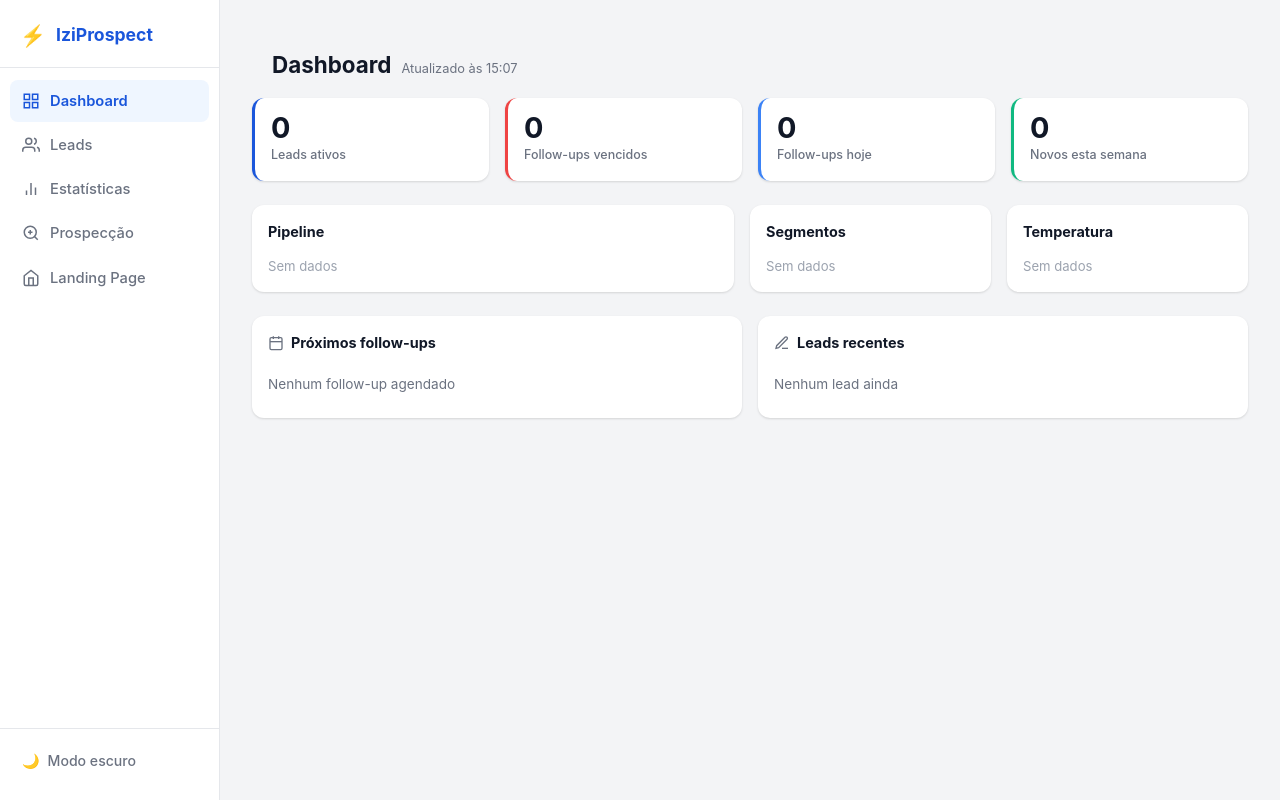
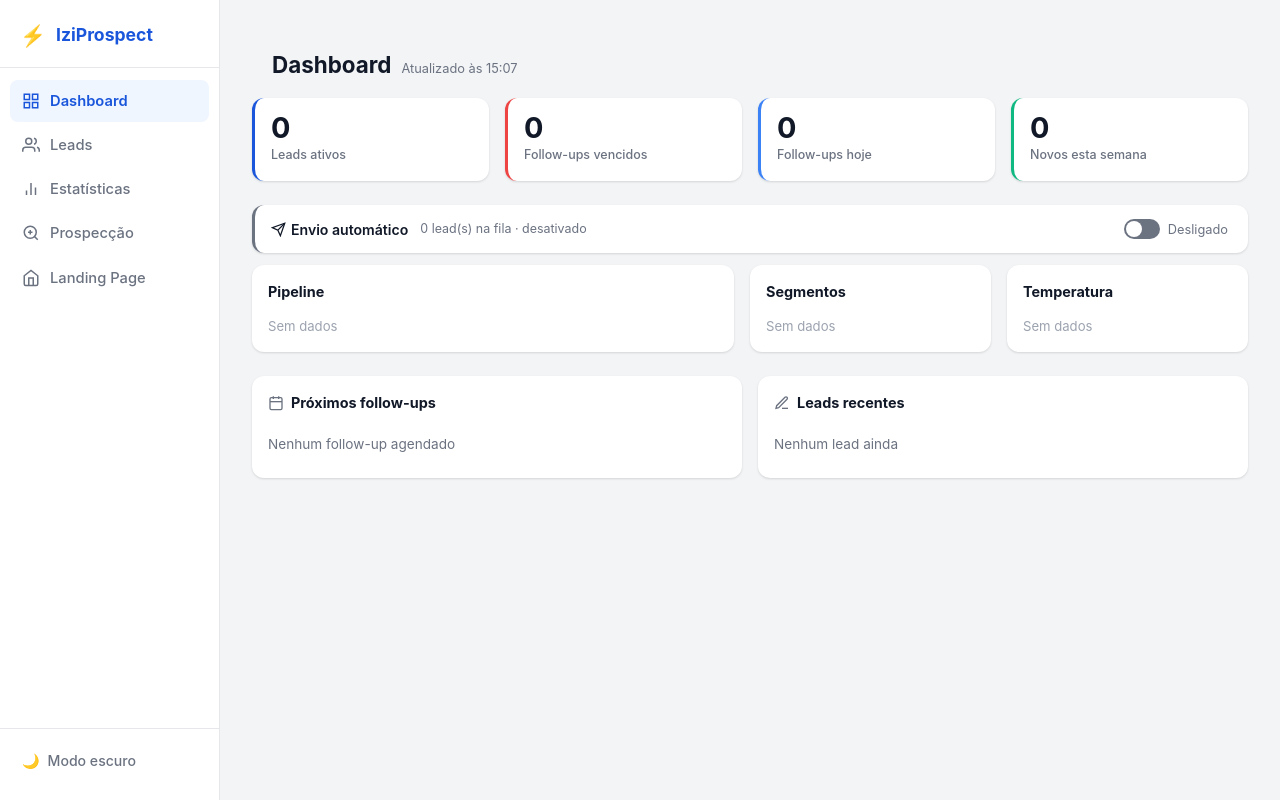
Before and after one commit to Drinhoc/iziprospect, a FastAPI app: page /dashboard in a window 1280 px wide. Run offline with FastAPI, Linux system fonts and the light colour scheme; data that the repository does not hold is empty; some libraries are stand-ins or nearby versions.

Commit message:
feat: auto-send toggle no dashboard + loop sleep 300s
- Dashboard: barra de toggle liga/desliga auto-send sem mexer no .env
  Mostra status (enviados hoje/max, leads na fila, janela horária)
  Toggle persistido na tabela settings_kv (mantém estado após restart)

- DB: nova tabela settings_kv (chave-valor para configurações em runtime)
  + helpers get_setting / set_setting

- Loop: sleep 60s → 300s (5 min)
  Com 7 envios/dia e intervalo mínimo de 3 min entre eles, verificar
  a cada 60s era desnecessário. 5 min é mais que suficiente.

- Loop: lê auto_send_enabled do DB primeiro (toggle dashboard),
  cai para valor do .env se nunca foi alterado via dashboard

- GET /api/auto-send/status: também lê flag do DB

https://claude.ai/code/session_0154T715L3jnK6FQEQsNQRvk

```diff
--- a/app/main.py
+++ b/app/main.py
@@ -132,8 +132,9 @@ async def _auto_sender_loop() -> None:
     """Envia 1 lead por ciclo respeitando janela horária e limite diário.
 
     Ciclo:
-    1. Dorme 60s base entre verificações.
-    2. Verifica se AUTO_SEND_ENABLED=true.
+    1. Dorme 300s (5 min) base entre verificações — com apenas 7 envios/dia
+       e intervalo mínimo de 3 min entre eles, 5 min é mais que suficiente.
+    2. Verifica se auto_send está habilitado (DB tem prioridade sobre .env).
     3. Verifica se está dentro da janela horária configurada.
     4. Tenta enviar 1 lead via AutoSender.
     5. Se enviou: dorme intervalo aleatório (MIN–MAX segundos) antes da próxima tentativa.
@@ -142,9 +143,16 @@ async def _auto_sender_loop() -> None:
     import random
 
     while True:
-        await asyncio.sleep(60)
+        await asyncio.sleep(300)
         try:
-            if not settings.auto_send_enabled:
+            db = get_db_service()
+            # DB tem prioridade: toggle do dashboard sobrescreve .env
+            db_flag = db.get_setting("auto_send_enabled")
+            if db_flag:
+                enabled = db_flag == "true"
+            else:
+                enabled = settings.auto_send_enabled
+            if not enabled:
                 continue
 
             from zoneinfo import ZoneInfo
@@ -154,7 +162,6 @@ async def _auto_sender_loop() -> None:
             if not (settings.auto_send_hora_inicio <= now.hour < settings.auto_send_hora_fim):
                 continue
 
-            db = get_db_service()
             sender = AutoSender(db, evolution_service, settings)
             sent = await sender.send_one()
 
--- a/app/services/db_service.py
+++ b/app/services/db_service.py
@@ -280,6 +280,13 @@ class DBService:
                 cur.execute(
                     "ALTER TABLE leads ADD COLUMN IF NOT EXISTS acao_followup TEXT DEFAULT ''"
                 )
+                # Tabela de configurações persistentes (chave-valor)
+                cur.execute("""
+                    CREATE TABLE IF NOT EXISTS settings_kv (
+                        key   TEXT PRIMARY KEY,
+                        value TEXT NOT NULL DEFAULT ''
+                    )
+                """)
                 # Auto-send: rastreamento de envio automático de primeiro contato
                 cur.execute(
                     "ALTER TABLE leads ADD COLUMN IF NOT EXISTS mensagem_enviada_em TEXT DEFAULT ''"
@@ -910,6 +917,31 @@ class DBService:
         finally:
             self._put(conn)
 
+    def get_setting(self, key: str, default: str = "") -> str:
+        """Lê um valor da tabela settings_kv. Retorna default se não existir."""
+        conn = self._conn()
+        try:
+            with conn.cursor() as cur:
+                cur.execute("SELECT value FROM settings_kv WHERE key = %s", (key,))
+                row = cur.fetchone()
+                return row[0] if row else default
+        finally:
+            self._put(conn)
+
+    def set_setting(self, key: str, value: str) -> None:
+        """Grava ou atualiza um valor na tabela settings_kv."""
+        conn = self._conn()
+        try:
+            with conn.cursor() as cur:
+                cur.execute(
+                    """INSERT INTO settings_kv (key, value) VALUES (%s, %s)
+                       ON CONFLICT (key) DO UPDATE SET value = EXCLUDED.value""",
+                    (key, value),
+                )
+            conn.commit()
+        finally:
+            self._put(conn)
+
     def get_lead(self, lead_id: str) -> Optional[Dict[str, Any]]:
         conn = self._conn()
         try:
--- a/app/static/style.css
+++ b/app/static/style.css
@@ -1711,6 +1711,51 @@ button.badge-novo--btn:hover { background: #cffafe; color: #0e7490; }
 /* ═══════════════════════════════════════════════
    ALERTAS DE SAÚDE DO PIPELINE — Dashboard
    ═══════════════════════════════════════════════ */
+/* ===== Auto-send toggle bar ===== */
+.autosend-bar {
+  display: flex;
+  align-items: center;
+  justify-content: space-between;
+  background: var(--card);
+  border-radius: var(--radius);
+  padding: 10px 16px;
+  margin-bottom: 12px;
+  box-shadow: var(--shadow);
+  border-left: 3px solid var(--text-muted);
+  transition: border-color .25s;
+}
+.autosend-bar[data-enabled="1"] { border-left-color: #10b981; }
+.autosend-info { display: flex; align-items: center; gap: 12px; flex-wrap: wrap; }
+.autosend-label {
+  display: flex; align-items: center; gap: 5px;
+  font-weight: 600; font-size: .88rem;
+}
+.autosend-meta { font-size: .78rem; color: var(--text-muted); }
+
+/* Toggle switch */
+.autosend-toggle {
+  display: flex; align-items: center; gap: 8px;
+  background: none; border: none; cursor: pointer; padding: 4px;
+}
+.autosend-toggle-track {
+  width: 36px; height: 20px;
+  background: var(--text-muted);
+  border-radius: 10px;
+  position: relative;
+  transition: background .2s;
+}
+.autosend-toggle[data-enabled="1"] .autosend-toggle-track { background: #10b981; }
+.autosend-toggle-thumb {
+  position: absolute;
+  top: 2px; left: 2px;
+  width: 16px; height: 16px;
+  background: #fff;
+  border-radius: 50%;
+  transition: left .2s;
+}
+.autosend-toggle[data-enabled="1"] .autosend-toggle-thumb { left: 18px; }
+.autosend-toggle-txt { font-size: .8rem; color: var(--text-muted); min-width: 48px; }
+
 .alertas-row {
   display: flex;
   gap: 10px;
--- a/app/templates/dashboard.html
+++ b/app/templates/dashboard.html
@@ -25,6 +25,21 @@
     <div class="stat-value" id="stat-semana">—</div>
     <div class="stat-label">Novos esta semana</div>
   </div>
+</div>
+
+<!-- Auto-Send toggle -->
+<div class="autosend-bar" id="autosend-bar">
+  <div class="autosend-info">
+    <span class="autosend-label">
+      <svg viewBox="0 0 24 24" fill="none" stroke="currentColor" stroke-width="2" width="15" height="15"><line x1="22" y1="2" x2="11" y2="13"/><polygon points="22 2 15 22 11 13 2 9 22 2"/></svg>
+      Envio automático
+    </span>
+    <span class="autosend-meta" id="autosend-meta">carregando…</span>
+  </div>
+  <button class="autosend-toggle" id="autosend-toggle" onclick="toggleAutoSend()" title="Ligar/desligar envio automático">
+    <span class="autosend-toggle-track"><span class="autosend-toggle-thumb"></span></span>
+    <span class="autosend-toggle-txt" id="autosend-toggle-txt">—</span>
+  </button>
 </div>
 
 <!-- Alertas de saúde do pipeline -->
@@ -116,4 +131,36 @@
 
 {% block scripts %}
 <script src="/static/dashboard.js"></script>
+<script>
+async function loadAutoSendStatus() {
+  try {
+    const d = await fetch('/api/auto-send/status').then(r => r.json());
+    const bar   = document.getElementById('autosend-bar');
+    const meta  = document.getElementById('autosend-meta');
+    const toggle = document.getElementById('autosend-toggle');
+    const txt   = document.getElementById('autosend-toggle-txt');
+    bar.dataset.enabled = d.enabled ? '1' : '0';
+    toggle.dataset.enabled = d.enabled ? '1' : '0';
+    txt.textContent = d.enabled ? 'Ligado' : 'Desligado';
+    const proximos = d.proximos_leads?.length ?? 0;
+    meta.textContent = d.enabled
+      ? `${d.enviados_hoje}/${d.diario_max} hoje · ${proximos} na fila · janela ${d.hora_inicio}h–${d.hora_fim}h`
+      : `${proximos} lead(s) na fila · desativado`;
+  } catch(e) { /* silencia se endpoint não existir */ }
+}
+
+async function toggleAutoSend() {
+  const btn = document.getElementById('autosend-toggle');
+  if (btn.dataset.loading) return;
+  btn.dataset.loading = '1';
+  try {
+    await fetch('/api/auto-send/toggle', { method: 'POST' });
+    await loadAutoSendStatus();
+  } finally {
+    delete btn.dataset.loading;
+  }
+}
+
+loadAutoSendStatus();
+</script>
 {% endblock %}
```
Also changed, not shown: app/routers/api_leads.py (+17 -1 lines).
